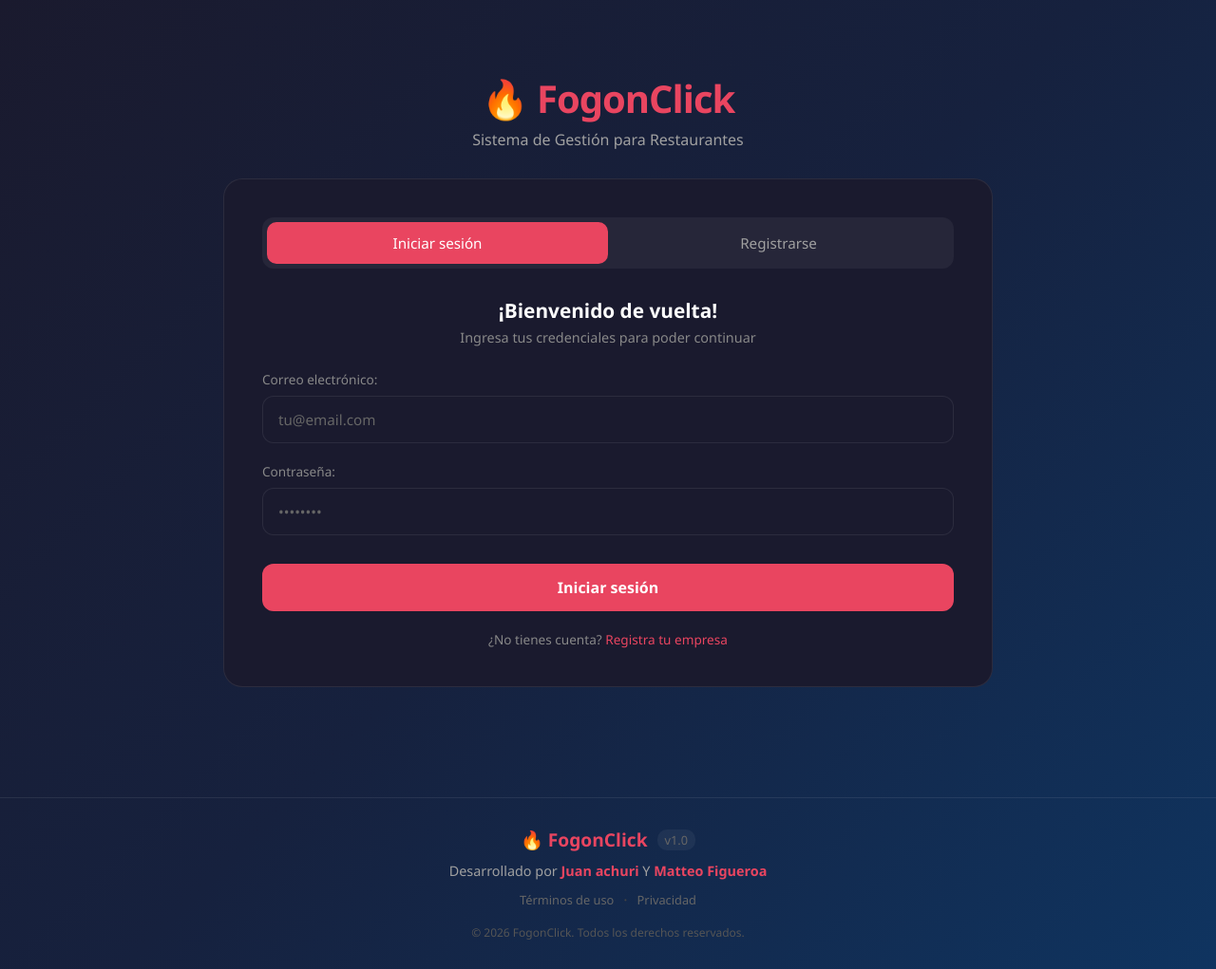
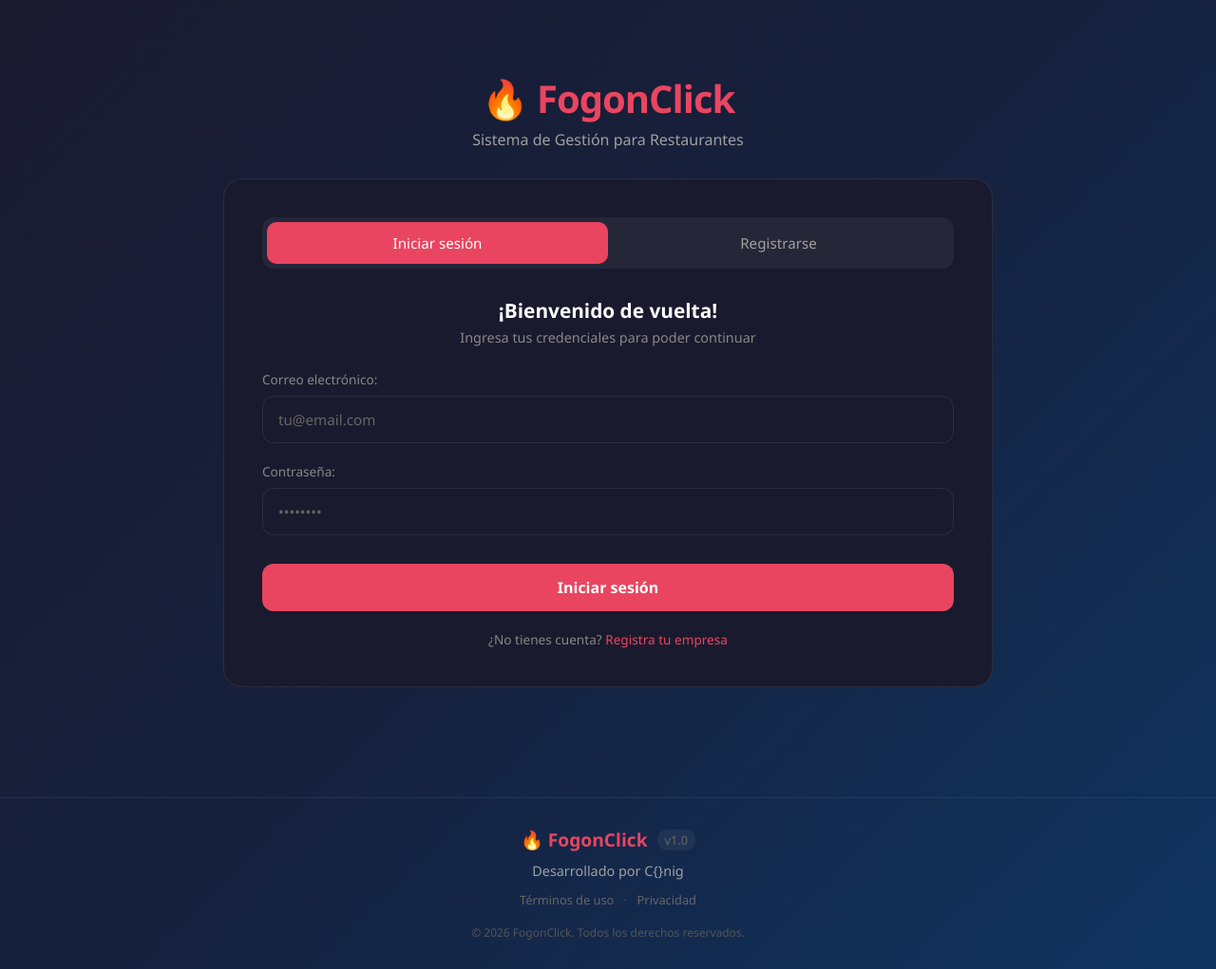
Before and after one commit to Juan-Achuri/FogonClick---C-nig, a website: page RESTAURANTE/Public/Index.html in a window 1280 px wide. Shown: the whole page at 95% size. Drawn offline with Linux system fonts and the light colour scheme.

Commit message:
Update Index.html
Arreglo del footer

```diff
--- a/RESTAURANTE/Public/Index.html
+++ b/RESTAURANTE/Public/Index.html
@@ -247,8 +247,7 @@
 
             <div class="footer-team">
 
-                <span>Desarrollado por <strong>Juan achuri</strong></span>
-                <span>Y <strong>Matteo Figueroa</strong></span>
+                <span>Desarrollado por C{}nig</span>
 
             </div>
 
```
